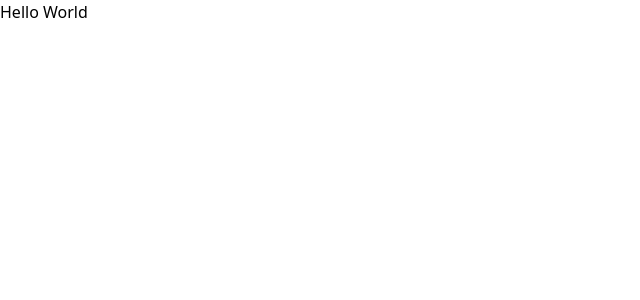
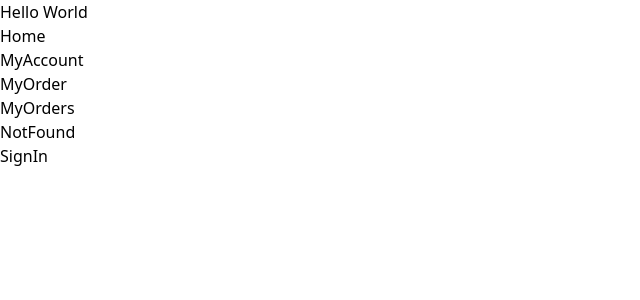
Before and after one commit to Project-Violet-Mask/violet-mask, a React (Vite) app in the folder src/web/: page / in a window 1280 px wide. Shown: the top 300 px of the page, without its empty margins (0-640 px from the left). Built offline with nearby package versions, Linux system fonts and the light colour scheme.

Commit message:
Adding pages

```diff
--- a/src/web/src/App.tsx
+++ b/src/web/src/App.tsx
@@ -1,9 +1,23 @@
 import './App.css';
+import Home from './Pages/Home/Home';
+import MyAccount from './Pages/MyAccount';
+import MyOrder from './Pages/MyOrder';
+import MyOrders from './Pages/MyOrders';
+import NotFound from './Pages/NotFound';
+import SignIn from './Pages/SignIn';
 
 function App() {
   return(
     <>
     <div className='bg-gray-500'>Hello World</div>
+    <div className= 'flex flex-col'>
+      <Home/>
+      <MyAccount/>
+      <MyOrder/>
+      <MyOrders/>
+      <NotFound/>
+      <SignIn/>
+    </div>
     </>
   );
 }
--- a/src/web/src/Pages/MyAccount/index.tsx
+++ b/src/web/src/Pages/MyAccount/index.tsx
@@ -1,4 +1,4 @@
-const myAccount: React.FC = () => {
+const MyAccount: React.FC = () => {
     return (
         <div>
             <h1>MyAccount</h1>
@@ -6,4 +6,4 @@ const myAccount: React.FC = () => {
     );
 };
 
-export default myAccount;
+export default MyAccount;
--- a/src/web/src/Pages/MyOrder/index.tsx
+++ b/src/web/src/Pages/MyOrder/index.tsx
@@ -1,4 +1,4 @@
-const myOrder: React.FC = () => {
+const MyOrder: React.FC = () => {
     return (
         <div>
             <h1>MyOrder</h1>
@@ -6,4 +6,4 @@ const myOrder: React.FC = () => {
     );
 };
 
-export default myOrder;
+export default MyOrder;
--- a/src/web/src/Pages/MyOrders/index.tsx
+++ b/src/web/src/Pages/MyOrders/index.tsx
@@ -1,4 +1,4 @@
-const myOrders: React.FC = () => {
+const MyOrders: React.FC = () => {
     return (
         <div>
             <h1>MyOrders</h1>
@@ -6,4 +6,4 @@ const myOrders: React.FC = () => {
     );
 };
 
-export default myOrders;
+export default MyOrders;
--- a/src/web/src/Pages/NotFound/index.tsx
+++ b/src/web/src/Pages/NotFound/index.tsx
@@ -1,4 +1,4 @@
-const notFound: React.FC = () => {
+const NotFound: React.FC = () => {
     return (
         <div>
             <h1>NotFound</h1>
@@ -6,4 +6,4 @@ const notFound: React.FC = () => {
     );
 };
 
-export default notFound;
+export default NotFound;
--- a/src/web/src/Pages/SignIn/index.tsx
+++ b/src/web/src/Pages/SignIn/index.tsx
@@ -1,4 +1,4 @@
-const signIn: React.FC = () => {
+const SignIn: React.FC = () => {
     return (
         <div>
             <h1>SignIn</h1>
@@ -6,4 +6,4 @@ const signIn: React.FC = () => {
     );
 };
 
-export default signIn;
+export default SignIn;
```
